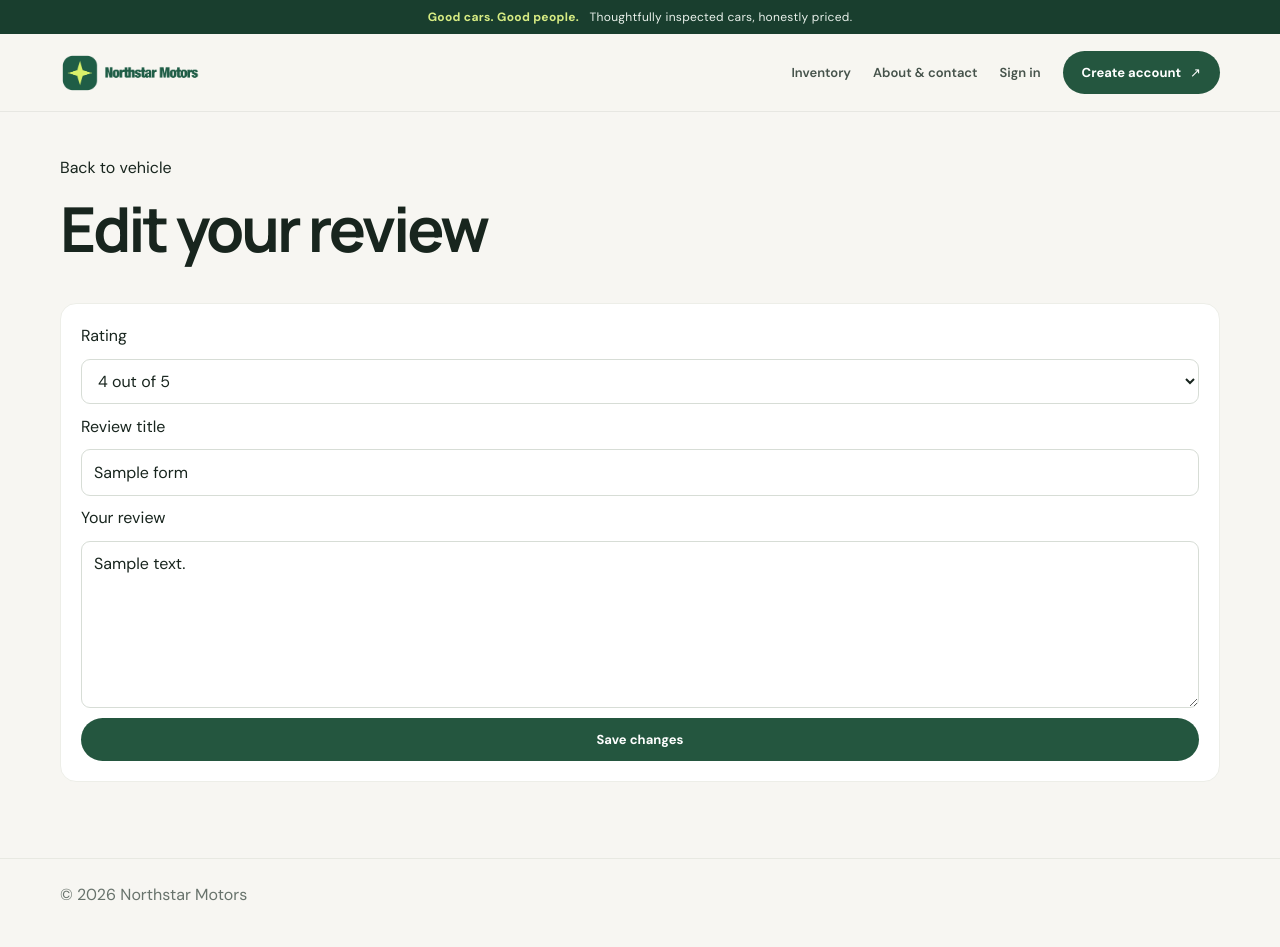
After one commit to Omnaya21/cse340-final-project, a Node server app: template src/views/reviews/form.ejs in a window 1280 px wide. The commit adds this page. Run offline with Node 20, Linux system fonts and the light colour scheme; the template is opened without the code that fills it: most values are stand-ins (such as "Sample title", 1, 10 or a date in 2020).

Commit message:
Added reviews and fixed vehicle view to select the whole card

```diff
--- a/src/views/home.ejs
+++ b/src/views/home.ejs
@@ -33,13 +33,15 @@
       <div class="vehicle-grid">
         <% featuredVehicles.forEach((vehicle, index) => { %>
           <article class="vehicle-card">
+            <a href="/vehicles/<%= vehicle.id %>">
             <img src="<%= vehicle.image_url || featuredImageFallbacks[index % featuredImageFallbacks.length] %>" alt="<%= vehicle.image_alt || `${vehicle.model_year} ${vehicle.make} ${vehicle.model}` %>" loading="lazy">
             <div class="vehicle-card-body">
               <p class="eyebrow"><%= vehicle.category_name || 'Carefully selected' %></p>
-              <h3><a href="/vehicles/<%= vehicle.id %>"><%= vehicle.model_year %> <%= vehicle.make %> <%= vehicle.model %></a></h3>
+              <h3><%= vehicle.model_year %> <%= vehicle.make %> <%= vehicle.model %></h3>
               <p class="price"><%= Number(vehicle.price).toLocaleString('en-US', { style: 'currency', currency: 'USD' }) %></p>
               <p class="vehicle-meta"><%= vehicle.mileage.toLocaleString() %> miles · <%= vehicle.transmission || 'Details available' %></p>
             </div>
+            </a>
           </article>
         <% }) %>
       </div>
--- /dev/null
+++ b/src/views/reviews/form.ejs
@@ -0,0 +1,22 @@
+<%- include('../partials/head', { title: review ? 'Edit review' : 'Write a review' }) %>
+<%- include('../partials/header') %>
+<main>
+  <p><a href="/vehicles/<%= vehicle.id %>">Back to vehicle</a></p>
+  <h1><%= review ? 'Edit your review' : 'Write a review' %></h1>
+  <% if (error) { %><p class="form-error" role="alert"><%= error %></p><% } %>
+  <form action="<%= formAction %>" method="post">
+    <%- include('../partials/csrf') %>
+    <label for="rating">Rating</label>
+    <select id="rating" name="rating" required>
+      <% [5, 4, 3, 2, 1].forEach((rating) => { %>
+        <option value="<%= rating %>" <%= Number(review?.rating || formData?.rating || 5) === rating ? 'selected' : '' %>><%= rating %> out of 5</option>
+      <% }) %>
+    </select>
+    <label for="title">Review title</label>
+    <input id="title" name="title" maxlength="120" value="<%= formData?.title ?? review?.title ?? '' %>">
+    <label for="body">Your review</label>
+    <textarea id="body" name="body" rows="6" required><%= formData?.body ?? review?.body ?? '' %></textarea>
+    <button type="submit"><%= review ? 'Save changes' : 'Post review' %></button>
+  </form>
+</main>
+<%- include('../partials/footer') %>
--- a/src/views/vehicles/index.ejs
+++ b/src/views/vehicles/index.ejs
@@ -23,13 +23,15 @@
     <div class="vehicle-grid">
       <% vehicles.forEach((vehicle) => { %>
         <article class="vehicle-card">
+          <a href="/vehicles/<%= vehicle.id %>">
             <% if (vehicle.image_url) { %>
               <img src="<%= vehicle.image_url %>" alt="<%= vehicle.image_alt || `${vehicle.model_year} ${vehicle.make} ${vehicle.model}` %>">
             <% } %>
             <p class="eyebrow"><%= vehicle.category_name %></p>
-          <h2><a href="/vehicles/<%= vehicle.id %>"><%= vehicle.model_year %> <%= vehicle.make %> <%= vehicle.model %></a></h2>
+            <h2><%= vehicle.model_year %> <%= vehicle.make %> <%= vehicle.model %></h2>
             <p><%= vehicle.mileage.toLocaleString() %> miles · <%= vehicle.transmission || 'Transmission details available' %></p>
             <p class="price"><%= Number(vehicle.price).toLocaleString('en-US', { style: 'currency', currency: 'USD' }) %></p>
+          </a>
         </article>
       <% }) %>
     </div>
```
Lines whose indentation alone changed are shown as unchanged.
